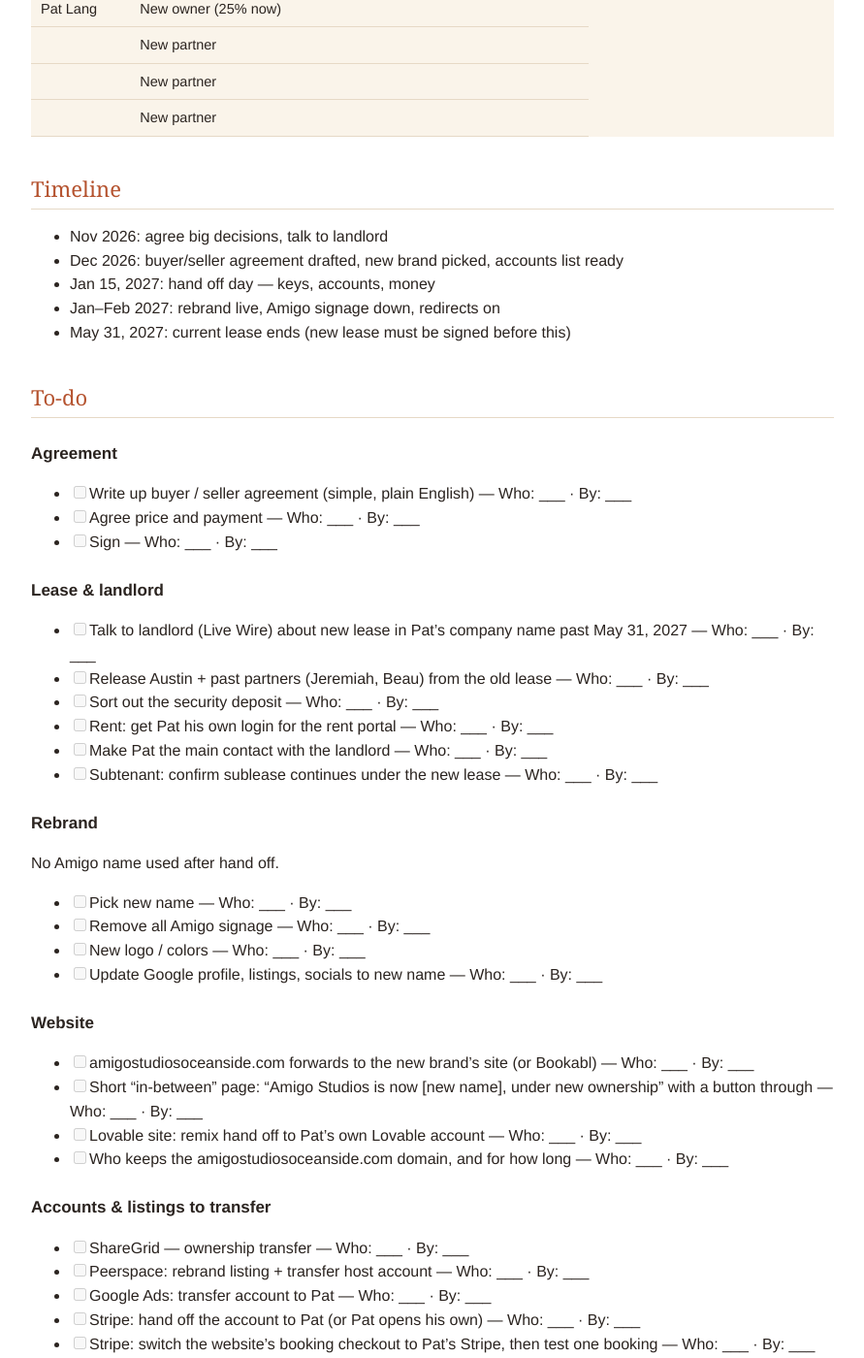
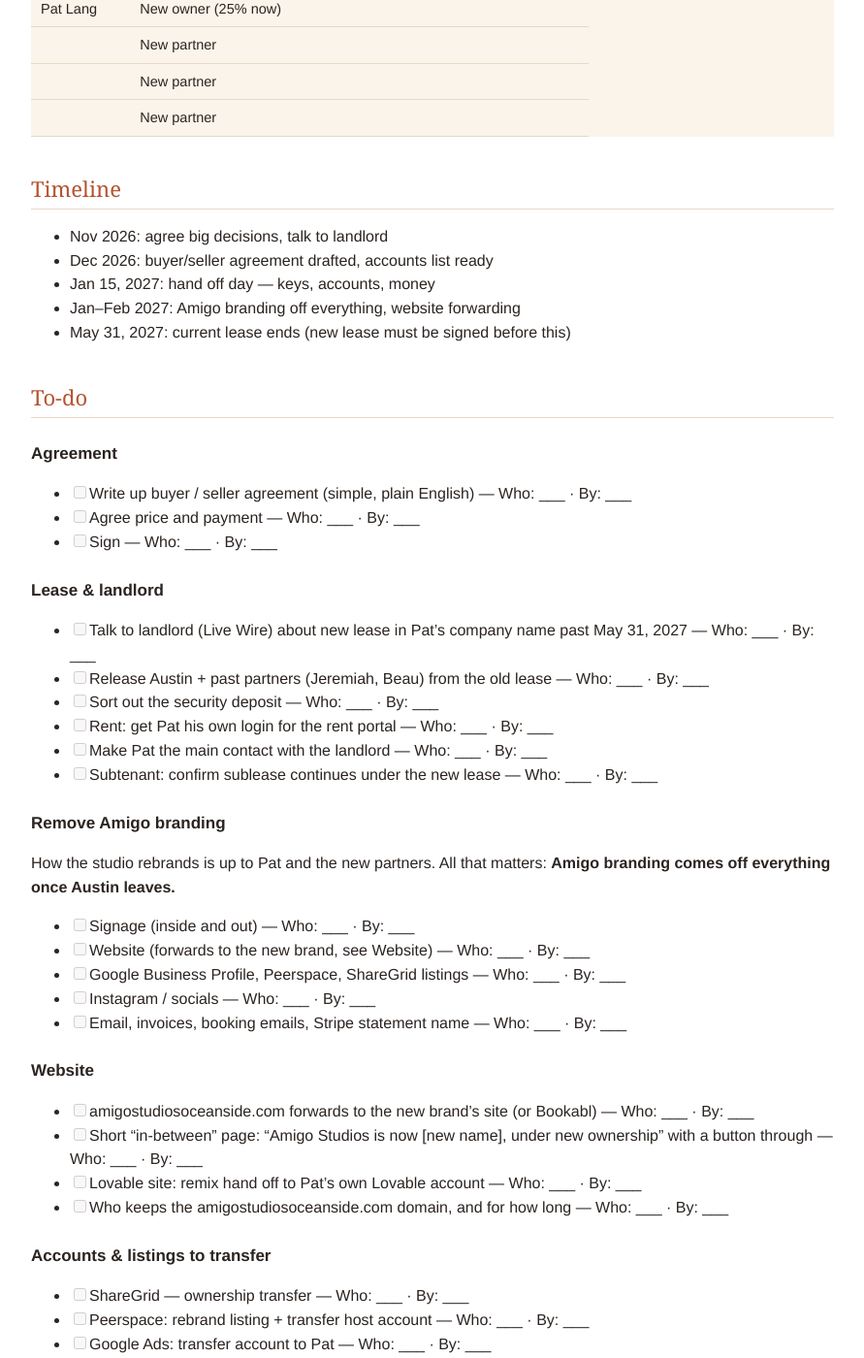
Before and after one commit to amigostudios/amigo-handoff, a Jekyll site: the page built from index.md, in a window 1280 px wide and 1400 px high, scrolled down 406 px. Shown: the whole window at 97% size, without its empty margins (194-1085 px from the left). Built offline with Jekyll 4.4.1, drawn with Linux system fonts in a browser that asks for light colours.

Commit message:
Rebrand is up to the new owners; Amigo branding removed
Co-Authored-By: Claude Opus 5.5 <noreply@anthropic.com>

```diff
--- a/index.md
+++ b/index.md
@@ -23,9 +23,9 @@ Everything for the hand off lives on this page. Tick boxes, fill in names and da
 ## Timeline
 
 - Nov 2026: agree big decisions, talk to landlord
-- Dec 2026: buyer/seller agreement drafted, new brand picked, accounts list ready
+- Dec 2026: buyer/seller agreement drafted, accounts list ready
 - Jan 15, 2027: hand off day — keys, accounts, money
-- Jan–Feb 2027: rebrand live, Amigo signage down, redirects on
+- Jan–Feb 2027: Amigo branding off everything, website forwarding
 - May 31, 2027: current lease ends (new lease must be signed before this)
 
 ## To-do
@@ -45,14 +45,15 @@ Everything for the hand off lives on this page. Tick boxes, fill in names and da
 - [ ] Make Pat the main contact with the landlord — Who: \_\_\_ · By: \_\_\_
 - [ ] Subtenant: confirm sublease continues under the new lease — Who: \_\_\_ · By: \_\_\_
 
-### Rebrand
+### Remove Amigo branding
 
-No Amigo name used after hand off.
+How the studio rebrands is up to Pat and the new partners. All that matters: **Amigo branding comes off everything once Austin leaves.**
 
-- [ ] Pick new name — Who: \_\_\_ · By: \_\_\_
-- [ ] Remove all Amigo signage — Who: \_\_\_ · By: \_\_\_
-- [ ] New logo / colors — Who: \_\_\_ · By: \_\_\_
-- [ ] Update Google profile, listings, socials to new name — Who: \_\_\_ · By: \_\_\_
+- [ ] Signage (inside and out) — Who: \_\_\_ · By: \_\_\_
+- [ ] Website (forwards to the new brand, see Website) — Who: \_\_\_ · By: \_\_\_
+- [ ] Google Business Profile, Peerspace, ShareGrid listings — Who: \_\_\_ · By: \_\_\_
+- [ ] Instagram / socials — Who: \_\_\_ · By: \_\_\_
+- [ ] Email, invoices, booking emails, Stripe statement name — Who: \_\_\_ · By: \_\_\_
 
 ### Website
 
```
Also changed, not shown: agreement.md (+2 -8 lines).
